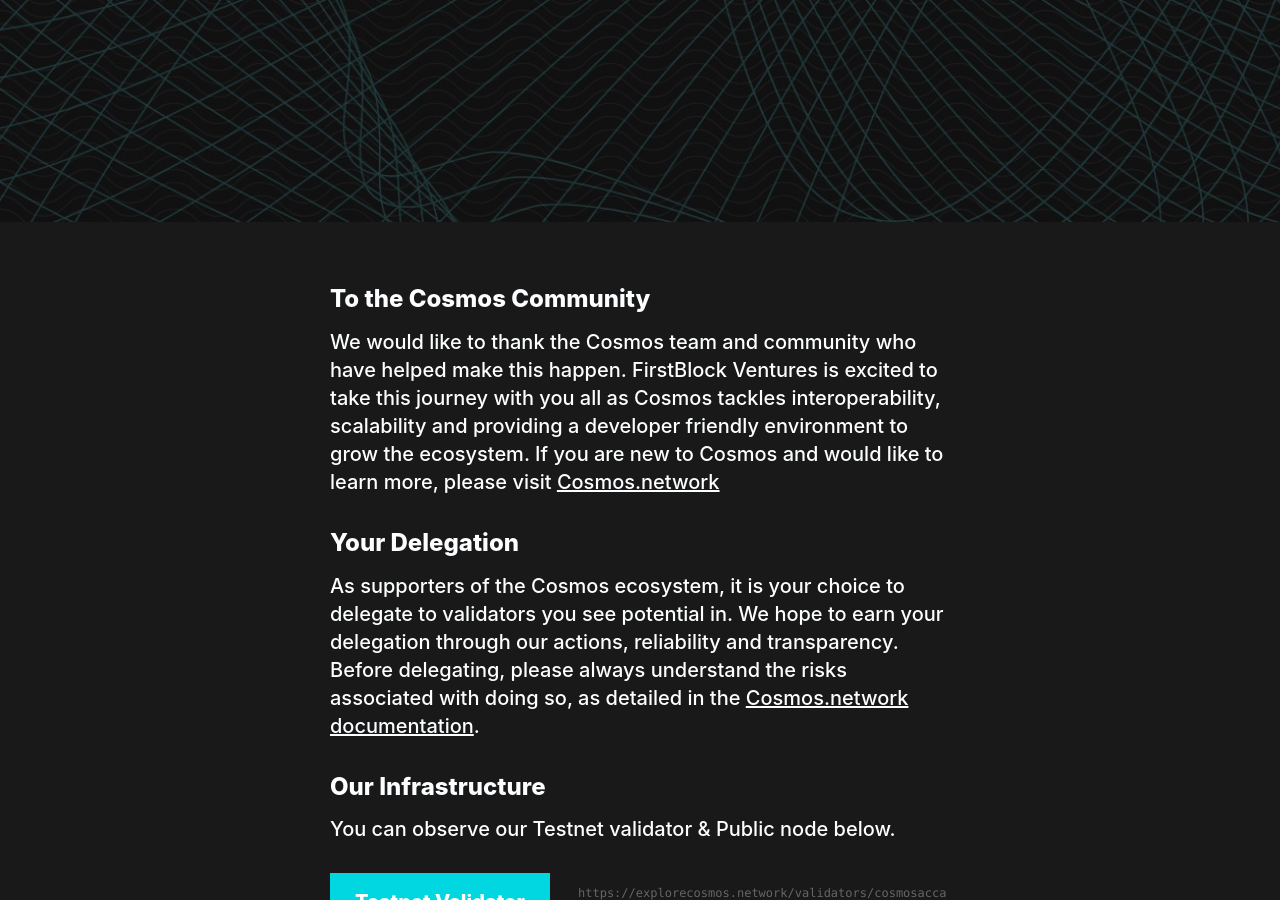
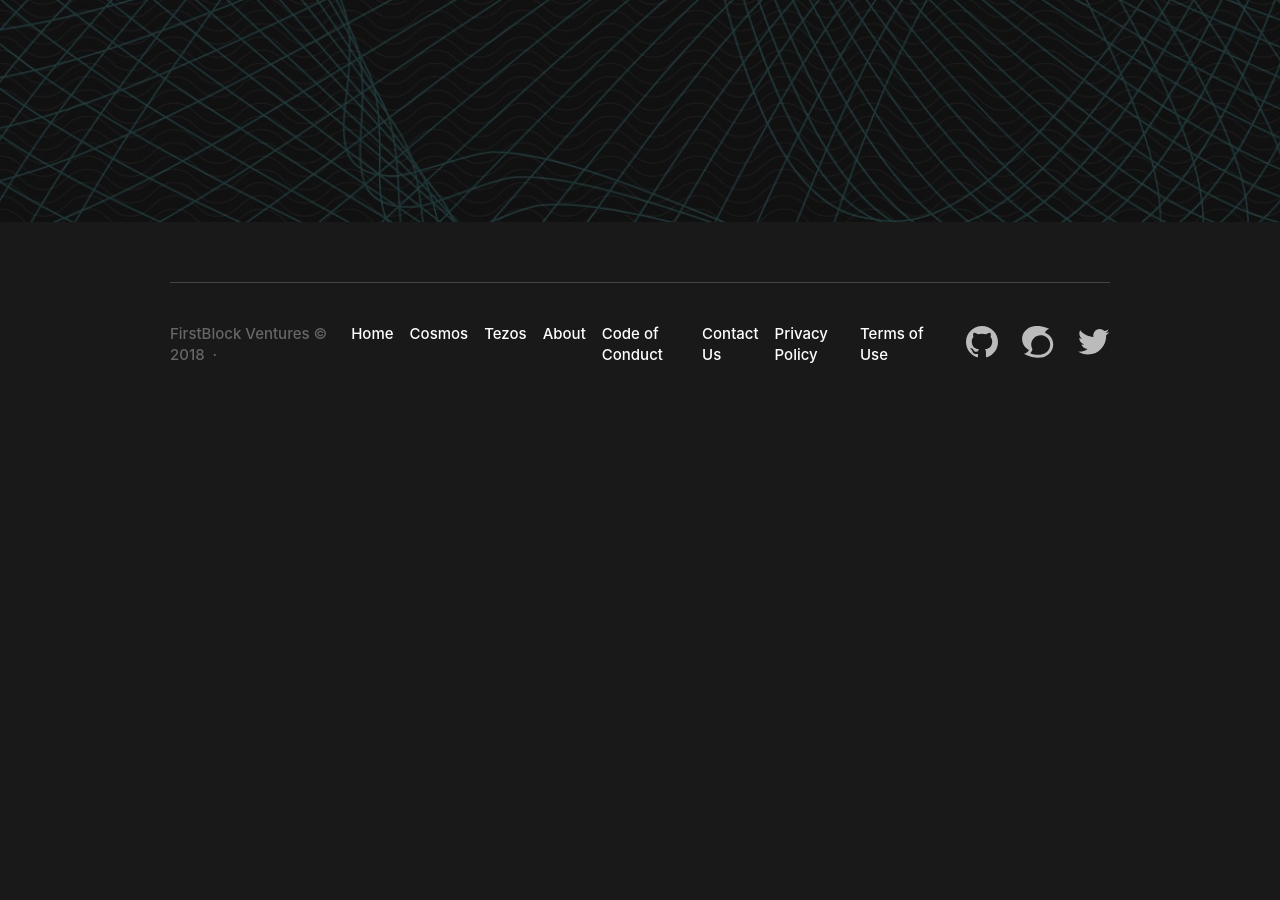
Before and after one commit to FirstBlock-CosmosVal/firstblock.io, a Jekyll site: the page built from index.md, in a window 1280 px wide and 900 px high, scrolled down 1143 px. Built offline with Jekyll 4.4.1, drawn with Linux system fonts in a browser that asks for light colours; after the commit the page ends 1548 px from its top, so only the background shows below that; some of the changed text lies outside the part shown.

Commit message:
Update index.md

```diff
--- a/index.md
+++ b/index.md
@@ -6,34 +6,3 @@
 hero_header: You Delegate. We Validate.
 hero_subheader: DPOS Validator
 ---
-
-## To the Cosmos Community
-We would like to thank the Cosmos team and community who have helped make this happen. FirstBlock Ventures is excited to take this journey with you all as Cosmos tackles interoperability, scalability and providing a developer friendly environment to grow the ecosystem.  If you are new to Cosmos and would like to learn more, please visit [Cosmos.network](https://cosmos.network)
-
-## Your Delegation
-As supporters of the Cosmos ecosystem, it is your choice to delegate to validators you see potential in. We hope to earn your delegation through our actions, reliability and transparency. Before delegating, please always understand the risks associated with doing so, as detailed in the [Cosmos.network documentation](https://cosmos.network/docs/resources/delegator-faq.html#risks).
-
-## Our Infrastructure
-You can observe our Testnet validator & Public node below.
-
-<div class="button-w-code">
-	<a href="https://explorecosmos.network/validators/cosmosaccaddr1e3qm8jd9357zhdemwnaafmf0wy3f4yqmd307c2" class="button" target="_blank">Testnet Validator</a>
-	<code><a href="https://explorecosmos.network/validators/cosmosvaladdr1lu4svk6agftvnu2h2mdkpq9mewd6rw6l6xv5r3"  target="_blank">https://explorecosmos.network/validators/cosmosaccaddr1e3qm8jd9357zhdemwnaafmf0wy3f4yqmd307c2</a></code>
-</div>
-
-<div class="button-w-code">
-	<a href="https://explorecosmos.network/validators/cosmosvaladdr1lu4svk6agftvnu2h2mdkpq9mewd6rw6l6xv5r3" class="button dark"  target="_blank">Public Node</a>
-	<code><a href="https://explorecosmos.network/validators/cosmosaccaddr1e3qm8jd9357zhdemwnaafmf0wy3f4yqmd307c2"  target="_blank">https://explorecosmos.network/validators/cosmosaccaddr1e3qm8jd9357zhdemwnaafmf0wy3f4yqmd307c2</a></code>
-</div>
-
-Public Key for delegations will be announced.
-
-## Our Mission
-We will spare no expense when it comes to the security, integrity and scalabilty of our validator operations. As long time believers in and users of crypto, we will be here to support and help grow the Cosmos ecosystem to ensure as many people can benefit as possible.
-
-## Please Follow Us
-We will always post important information and updates about our validator on [Twitter](https://twitter.com/FirstBlockV) and [Steemit](https://steemit.com/@firstblock), so please give us a follow!
-
-
-## [Contact Us](http://firstblock.io/contact/)
-<br/>
```
